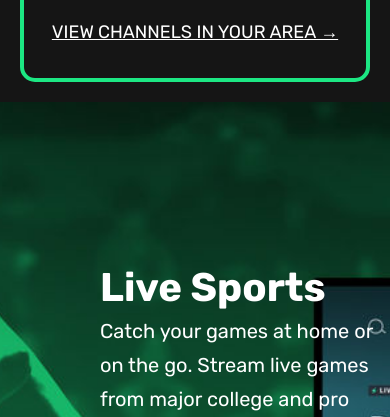
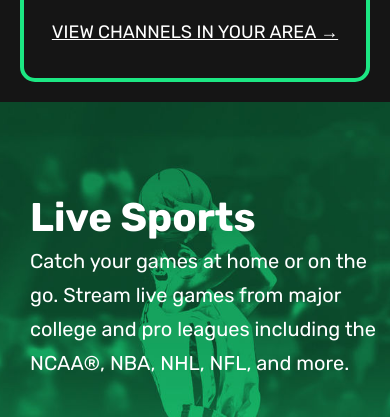
Before and after one commit to DDeShon/huhu-webapp-clone, a plain HTML site: page index.html in a window 390 px wide. Shown: the part 4204-4621 px from the top of the page. Drawn offline with Linux system fonts and the light colour scheme.

Commit message:
Adding CSS elements

```diff
--- a/css/style.css
+++ b/css/style.css
@@ -377,4 +377,15 @@ h4 {
   .live-tv .live-border {
     padding: 30px 10px;
   }
+
+  .live-sports {
+    background: url("../img/live-sports-small.jpg") no-repeat center center /
+      cover;
+  }
+
+  .live-sports-content {
+    top: 30px;
+    left: 30px;
+    margin-top: 60px;
+  }
 }
```
